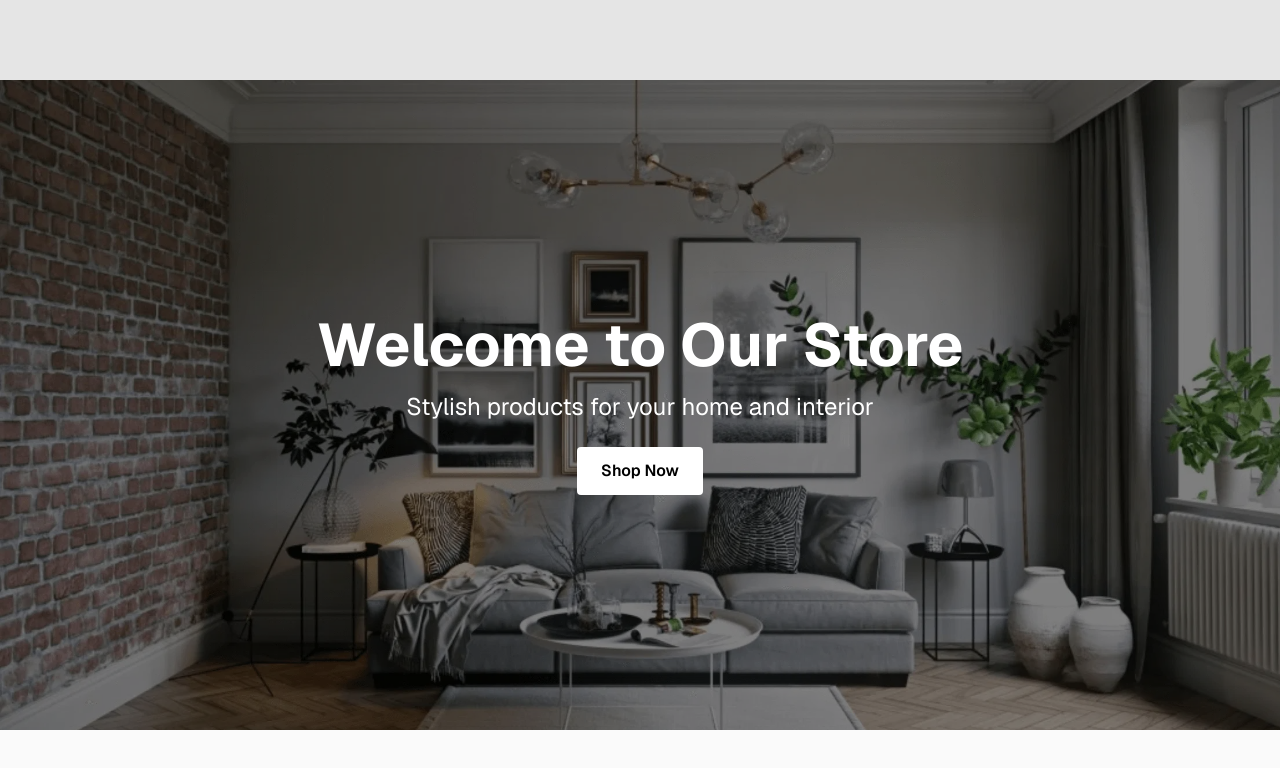
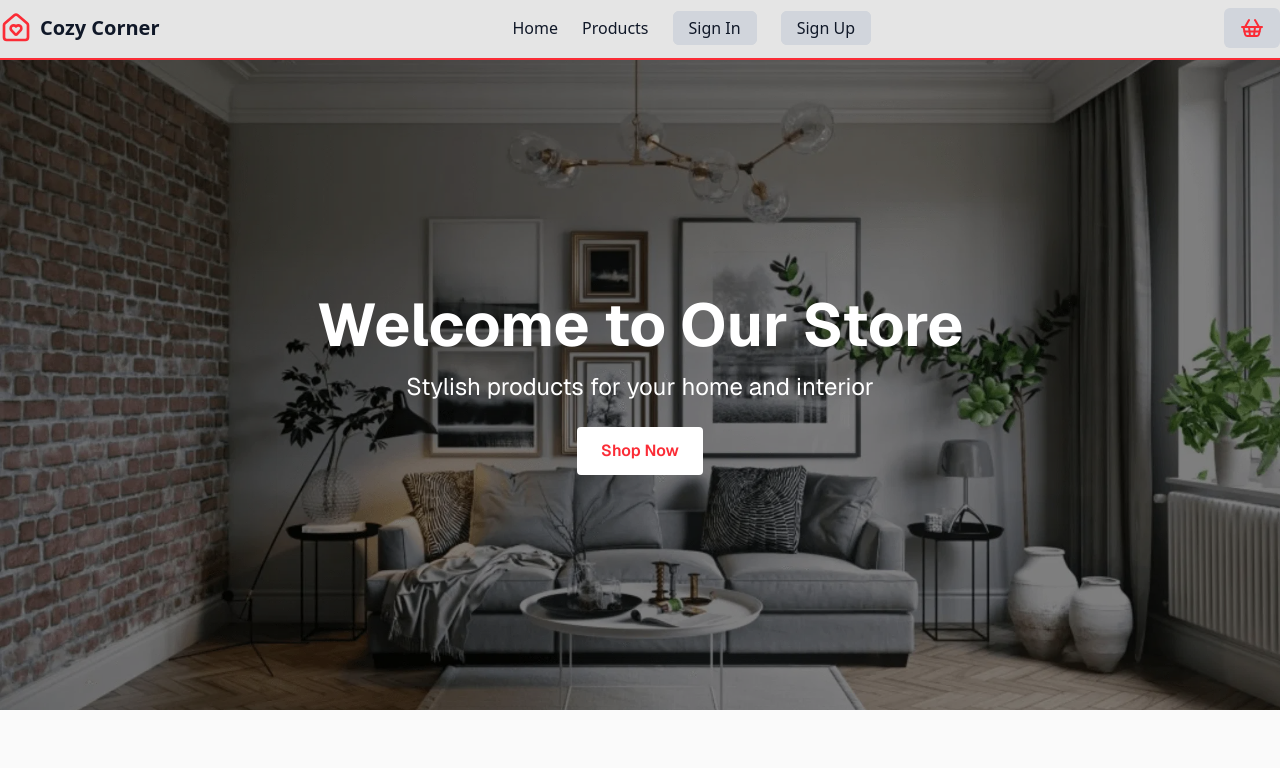
Before and after one commit to netkatya/online-shop, a Next.js app: page / in a window 1280 px wide. Shown: the top 768 px of the page. Built offline with nearby package versions, Linux system fonts and the light colour scheme.

Commit message:
header modif

```diff
--- a/components/header/header.tsx
+++ b/components/header/header.tsx
@@ -1,5 +1,41 @@
+import { HouseHeart, ShoppingBasket } from "lucide-react";
+
 export default function Header() {
   return (
-    <header className="bg-[#e5e5e5] text-gray-900 shadow-md h-[80px]"></header>
+    <header className="bg-[#e5e5e5] text-gray-900 shadow-md h-[60px] border-b-2 border-red-500">
+      <div className="container mx-auto flex items-center justify-between py-2">
+        <div className="flex items-center space-x-2">
+          <HouseHeart className="w-8 h-8 text-red-500" />
+          <span className="text-xl font-bold">Cozy Corner</span>
+        </div>
+
+        <nav className="space-x-6">
+          <a href="/" className="hover:text-gray-700">
+            Home
+          </a>
+          <a href="/products" className="hover:text-gray-700">
+            Products
+          </a>
+          <a
+            href="/log-in"
+            className="border border-gray-300 px-[15px] py-[5px] rounded-md hover:text-gray-700 bg-gray-300 hover:bg-gray-400"
+          >
+            Sign In
+          </a>
+          <a
+            href="/sign-up"
+            className="border border-gray-300 px-[15px] py-[5px] rounded-md hover:text-gray-700 bg-gray-300 hover:bg-gray-400"
+          >
+            Sign Up
+          </a>
+        </nav>
+
+        <div>
+          <button className="bg-gray-300 hover:bg-gray-400 px-4 py-2 rounded-md">
+            <ShoppingBasket className="w-6 h-6 text-red-500" />
+          </button>
+        </div>
+      </div>
+    </header>
   );
 }
--- a/components/hero/hero.tsx
+++ b/components/hero/hero.tsx
@@ -15,7 +15,7 @@ export default function Hero() {
         <p className="text-lg md:text-2xl mb-6">
           Stylish products for your home and interior
         </p>
-        <button className="bg-white text-black font-semibold px-6 py-3 rounded hover:bg-gray-200 transition">
+        <button className="bg-white text-red-500 font-semibold px-6 py-3 rounded hover:bg-gray-200 transition">
           Shop Now
         </button>
       </div>
--- a/package.json
+++ b/package.json
@@ -9,6 +9,8 @@
     "lint": "eslint"
   },
   "dependencies": {
+    "lucide": "^0.548.0",
+    "lucide-react": "^0.548.0",
     "next": "16.0.0",
     "react": "19.2.0",
     "react-dom": "19.2.0"
```
Also changed, not shown: 1 other file (tests, documents, lock files or other folders).
